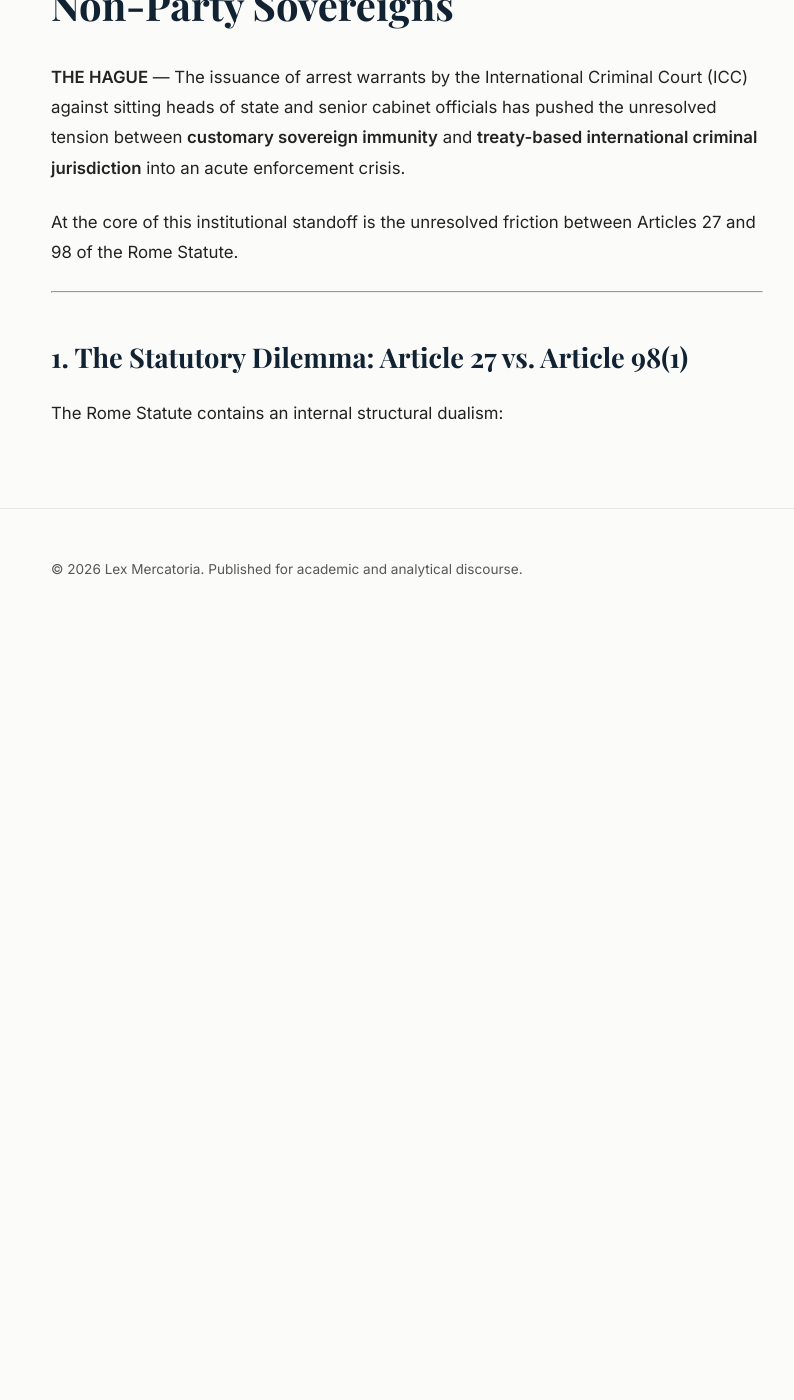
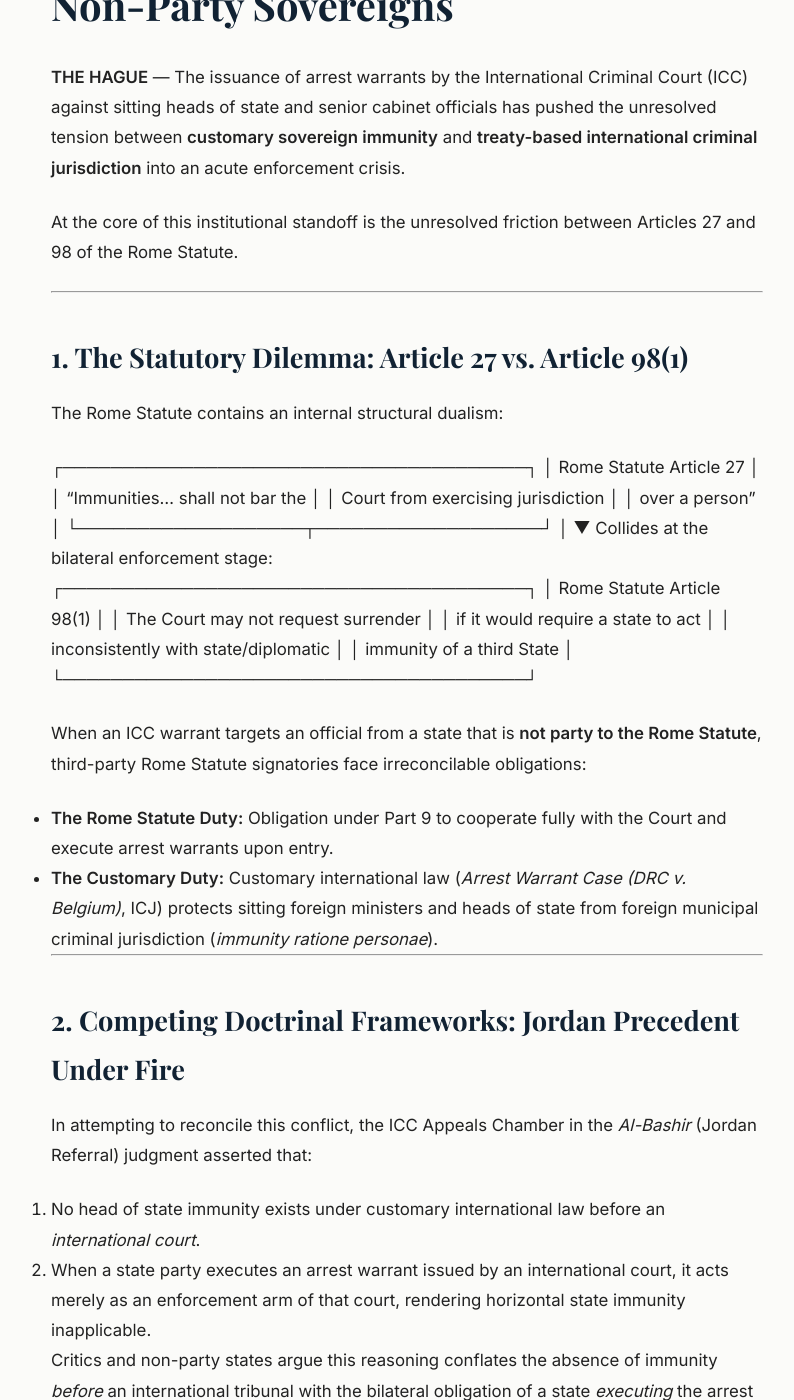
Before and after one commit to Nan00Kami/Law-Blog-Website, a Jekyll site: the page built from _posts/2026-08-15-icc-article-27-immunities-arrest-warrants.md, in a window 1280 px wide and 1400 px high, scrolled down 293 px. Shown: the whole window, without its empty margins (233-1027 px from the left). Built offline with Jekyll 4.4.1, drawn with Linux system fonts in a browser that asks for light colours; some web fonts are replaced; before the commit the page ends 923 px from its top, so only the background shows below that; some of the changed text lies outside the part shown.

Commit message:
Clarify ICC Article 27 and 98(1) conflict and enforcement issues
Expanded on the statutory dilemma between Article 27 and Article 98(1) of the Rome Statute, detailing the conflicting obligations faced by third-party states. Discussed the ICC Appeals Chamber's stance on head of state immunity and the implications for enforcement.

```diff
--- a/_posts/2026-08-15-icc-article-27-immunities-arrest-warrants.md
+++ b/_posts/2026-08-15-icc-article-27-immunities-arrest-warrants.md
@@ -15,3 +15,39 @@ At the core of this institutional standoff is the unresolved friction between Ar
 ## 1. The Statutory Dilemma: Article 27 vs. Article 98(1)
 
 The Rome Statute contains an internal structural dualism:
+
+┌───────────────────────────────────────┐
+│        Rome Statute Article 27        │
+│   "Immunities... shall not bar the   │
+│     Court from exercising jurisdiction │
+│              over a person"           │
+└───────────────────┬───────────────────┘
+│
+▼  Collides at the bilateral enforcement stage:
+┌───────────────────────────────────────┐
+│       Rome Statute Article 98(1)      │
+│  The Court may not request surrender  │
+│    if it would require a state to act │
+│  inconsistently with state/diplomatic │
+│      immunity of a third State        │
+└───────────────────────────────────────┘
+
+When an ICC warrant targets an official from a state that is **not party to the Rome Statute**, third-party Rome Statute signatories face irreconcilable obligations:
+* **The Rome Statute Duty:** Obligation under Part 9 to cooperate fully with the Court and execute arrest warrants upon entry.
+* **The Customary Duty:** Customary international law (*Arrest Warrant Case (DRC v. Belgium)*, ICJ) protects sitting foreign ministers and heads of state from foreign municipal criminal jurisdiction (*immunity ratione personae*).
+
+---
+
+## 2. Competing Doctrinal Frameworks: Jordan Precedent Under Fire
+
+In attempting to reconcile this conflict, the ICC Appeals Chamber in the *Al-Bashir* (Jordan Referral) judgment asserted that:
+1. No head of state immunity exists under customary international law before an *international court*.
+2. When a state party executes an arrest warrant issued by an international court, it acts merely as an enforcement arm of that court, rendering horizontal state immunity inapplicable.
+
+Critics and non-party states argue this reasoning conflates the absence of immunity *before* an international tribunal with the bilateral obligation of a state *executing* the arrest on its sovereign soil. By delegating an enforcement power that individual member states never possessed bilaterally, the Court circumvents Article 34 of the Vienna Convention on the Law of Treaties (*pacta tertiis*).
+
+---
+
+## 3. Enforcement Realpolitik
+
+The doctrinal debate has crystallized into diplomatic non-compliance. Several member states have invoked conflicting statutory duties, diplomatic host agreements, or domestic constitutional protections to decline enforcement, highlighting that the ultimate constraint on international criminal justice remains political will rather than jurisprudential clarity.
```
